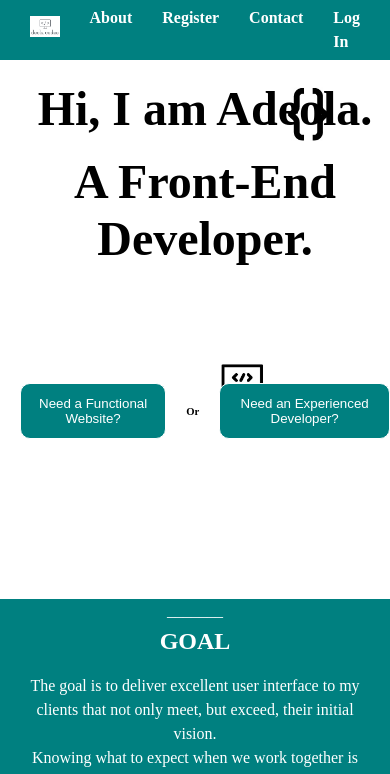
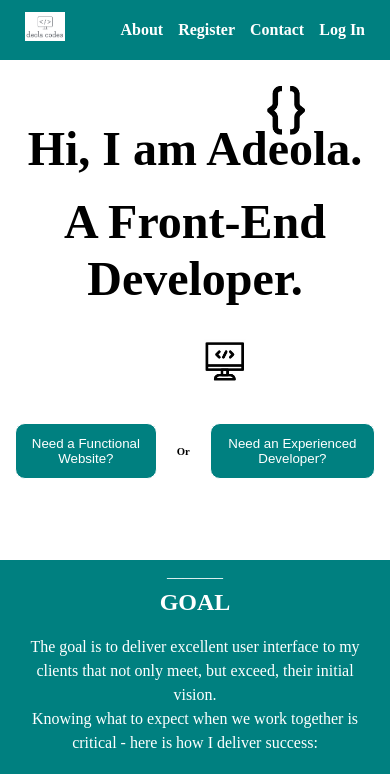
Before and after one commit to TheDeola/Professional-Portfolio, a plain HTML site: page index.html in a window 390 px wide. Shown: the top 774 px of the page. Drawn offline with Linux system fonts and the light colour scheme.

Commit message:
mobile responsivesness update

```diff
--- a/CSS/about.css
+++ b/CSS/about.css
@@ -21,7 +21,7 @@ h1, h2 {
 .container {
     max-width: 1100px;
     margin: 0 auto;
-    padding: 0 30px;
+    padding: 0 20px;
 }
 ul {
     list-style: none;
@@ -32,7 +32,7 @@ ul {
     font-size: 16px;
     font-weight: bold;
 }
-  .navbar a:hover {
+.navbar a:hover {
     color: lightblue;
 }
 .navbar {
@@ -177,9 +177,20 @@ a:active {
 /* Responsiveness starts here*/
 
 @media (max-width: 768px) {
+    .navbar .container {
+        padding-left:25px;
+        padding-right: 25px;
+    }
+    /* .navbar .container ul {
+        justify-content: center;
+        align-items: center;
+    } */
+    .navbar .container li {
+        margin-left: 15px;
+    }
     .header .container {
       flex-direction: column;
-      padding-top: 20px;
+      padding: 60px 15px 1px 15px;
       text-align: center;
     }
     .header img {
```
